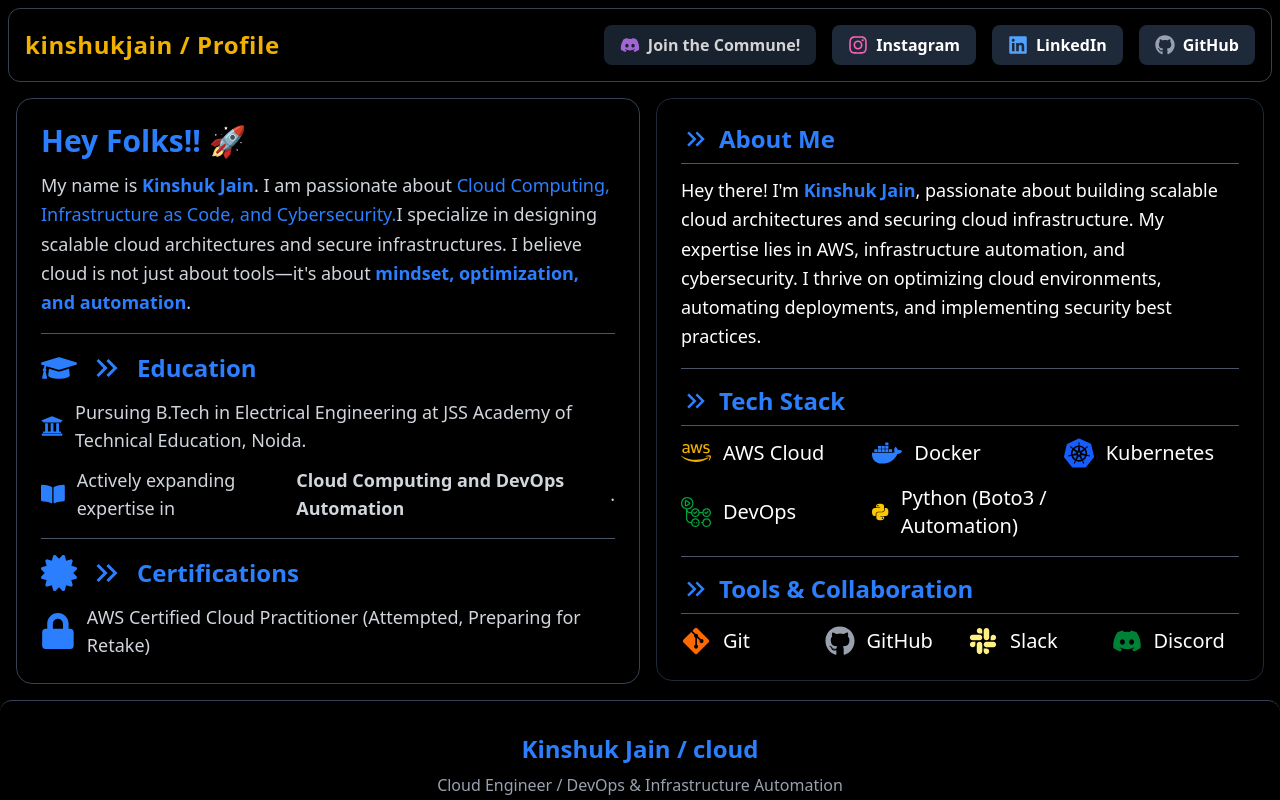
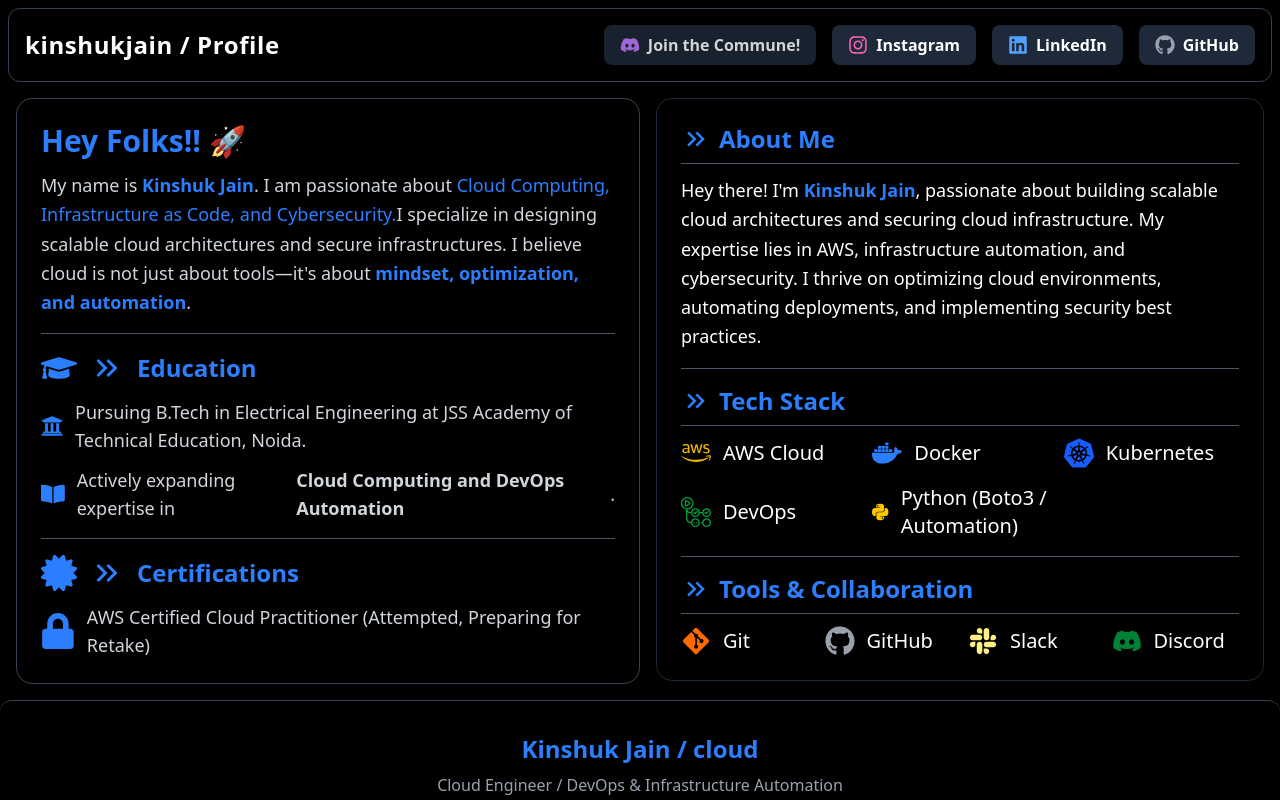
Before and after one commit to kinshukjainn/kinshukkportfolio, a React (Vite) app: page / in a window 1280 px wide. Shown: the top 800 px of the page. Built offline with nearby package versions, Linux system fonts and the light colour scheme.

Commit message:
header -heading change

```diff
--- a/src/components/Header.tsx
+++ b/src/components/Header.tsx
@@ -5,7 +5,7 @@ const Header = () => {
     <header className="bg-black border border-gray-700 rounded-xl mt-2 mx-2 p-4 flex flex-wrap justify-between items-center shadow-lg font-poppins">
 
       {/* Portfolio Name */}
-      <h1 className="text-2xl font-bold text-yellow-500 tracking-wide">
+      <h1 className="text-2xl font-bold text-white tracking-wide">
         kinshukjain / Profile
       </h1>
 
```
